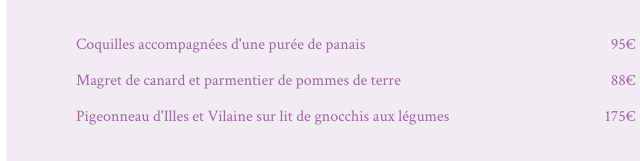
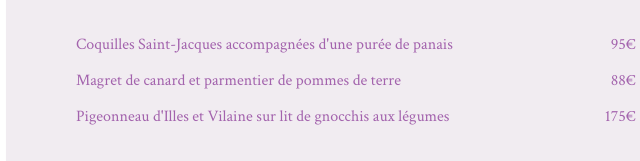
Before and after one commit to Pascaledelin/projet3, a plain HTML site: page page3.html in a window 1280 px wide. Shown: the part 467-628 px from the top of the page, 284-924 px from the left. Drawn offline with Linux system fonts and the light colour scheme; a web font is replaced by a local one.

Commit message:
fix(page): replace missing content

```diff
--- a/page3.html
+++ b/page3.html
@@ -47,7 +47,7 @@
                     <h4 class="hr_2">Plaisir des papilles</h4>
                     </div>
                 <div class="menu_detail">
-                <p>Coquilles  accompagnées d'une purée de panais</p><p>95€</p>
+                <p>Coquilles Saint-Jacques accompagnées d'une purée de panais</p><p>95€</p>
                 </div>
                 <div class="menu_detail">
                    <p>Magret de canard et parmentier de pommes de terre</p><P>88€</P>
```
